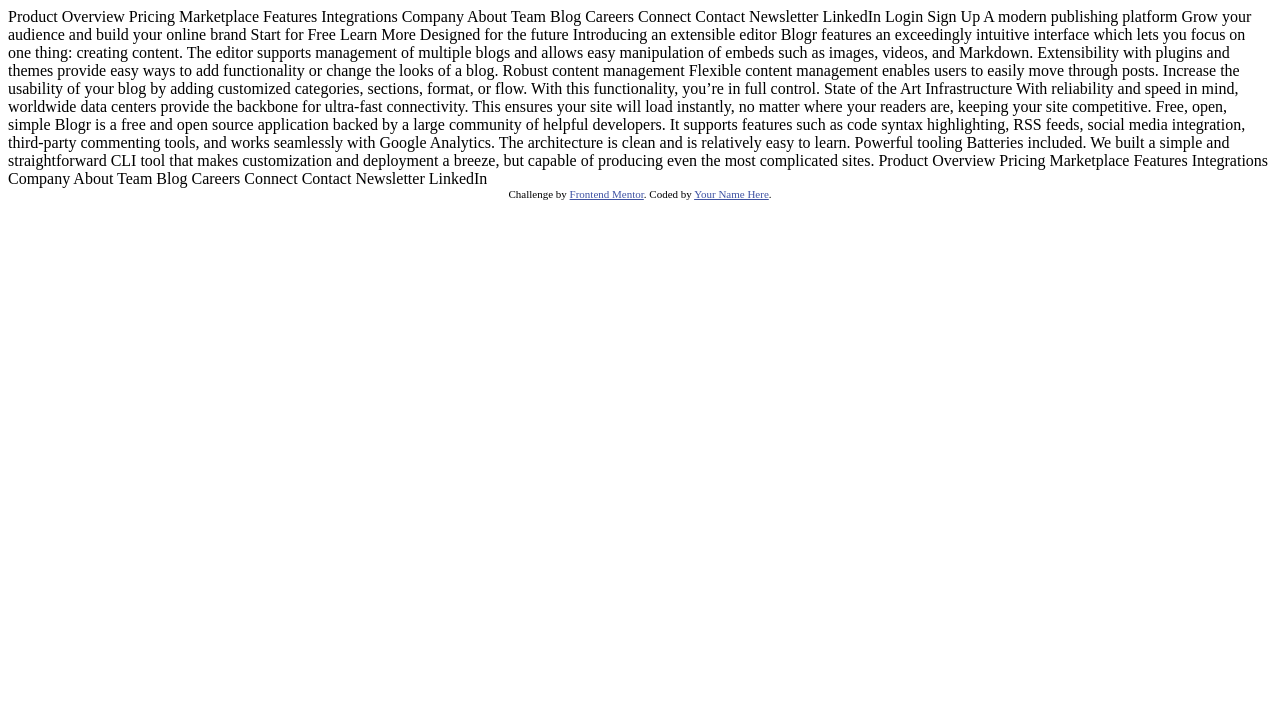
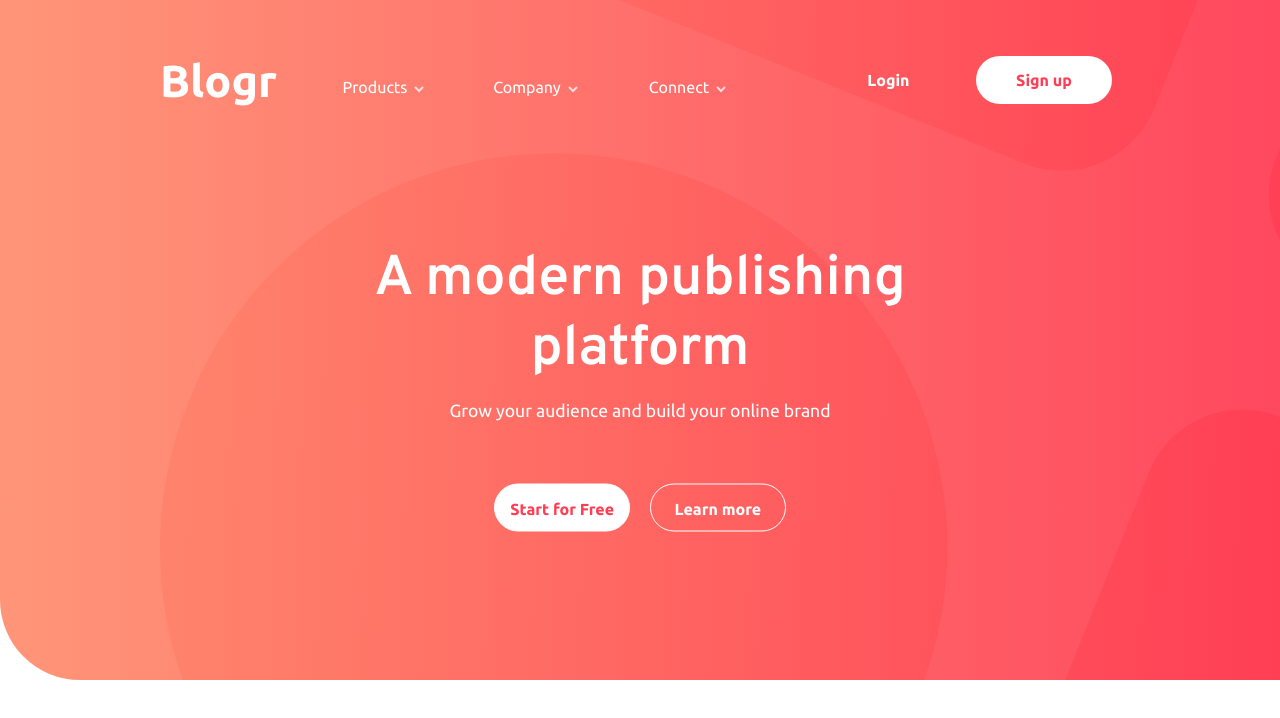
Before and after one commit to Margaretka15/BlogrLandingPage, a website: page index.html in a window 1280 px wide. Drawn offline with Linux system fonts and the light colour scheme.

Commit message:
Style the header

```diff
--- a/index.html
+++ b/index.html
@@ -5,20 +5,72 @@
   <meta name="viewport" content="width=device-width, initial-scale=1.0"> <!-- displays site properly based on user's device -->
 
   <link rel="icon" type="image/png" sizes="32x32" href="./images/favicon-32x32.png">
+  <link rel="preconnect" href="https://fonts.googleapis.com">
+  <link rel="preconnect" href="https://fonts.gstatic.com" crossorigin>
+  <link href="https://fonts.googleapis.com/css2?family=Overpass:wght@300;600&family=Ubuntu:wght@400;500;700&display=swap" rel="stylesheet">
 
-  <title>Frontend Mentor | [Blogr]</title>
+  <title>Frontend Mentor | Blogr</title>
+  <link rel="stylesheet" href="css/style.css">
 
-  <!-- Feel free to remove these styles or customise in your own stylesheet 👍 -->
-  <style>
-    .attribution { font-size: 11px; text-align: center; }
-    .attribution a { color: hsl(228, 45%, 44%); }
-  </style>
 </head>
 <body>
-  Product
 
-  Overview
-  Pricing
+  <header class="header">
+
+
+    <div class="header__nav-wrapper">
+
+      <div class="header__logo">Blogr</div>
+
+      <nav class="header__nav">
+
+        <ul class="header__nav-list">
+          <li>
+            <a href="#" class="link header__link">Products <i class="arrow"><svg xmlns="http://www.w3.org/2000/svg" width="10" height="7">
+              <path fill="none" stroke="#fff" stroke-width="2" opacity=".75" d="M1 1l4 4 4-4" /></svg></i> </a>
+          </li>
+          <li>
+            <a href="#" class="link header__link">Company
+              <i class="arrow"><svg xmlns="http://www.w3.org/2000/svg" width="10" height="7">
+                <path fill="none" stroke="#fff" stroke-width="2" opacity=".75" d="M1 1l4 4 4-4" /></svg></i>
+            </a>
+          </li>
+          <li>
+            <a href="#" class="link header__link">Connect
+              <i class="arrow"><svg xmlns="http://www.w3.org/2000/svg" width="10" height="7">
+                <path fill="none" stroke="#fff" stroke-width="2" opacity=".75" d="M1 1l4 4 4-4" /></svg></i>
+            </a>
+          </li>
+        </ul>
+      </nav>
+
+      <div class="nav__buttons-box">
+
+        <a href="#" class="button button--transparent">Login</a>
+        <a href="#" class="button button button--white">Sign up</a>
+      </div>
+    </div>
+
+
+    <div class="header__text-box margin-top-medium">
+
+      <h1 class="heading-primary">
+        <span class="heading-primary--main">
+          A modern publishing platform
+        </span>
+      </h1>
+      <h2 class="heading-primary--sub margin-bottom-big"> Grow your audience and build your online brand</h2>
+
+
+      <a href="#" class="button button--white button--outlined button--animated">Start for Free</a> <!--perhaps too many classes here? ;) -->
+      <a href="#" class="button button--transparent button--outlined  button--animated">Learn more</a>
+    </div>
+  </header>
+
+
+
+<!--
+
   Marketplace
   Features
   Integrations
@@ -95,5 +147,6 @@
     Challenge by <a href="https://www.frontendmentor.io?ref=challenge" target="_blank">Frontend Mentor</a>.
     Coded by <a href="#">Your Name Here</a>.
   </div>
+  -->
 </body>
 </html>
--- /dev/null
+++ b/sass/abstracts/_variables.scss
@@ -0,0 +1,28 @@
+//## Colors
+
+
+//### Primary
+
+$color-primary-red: hsl(356, 100%, 66%);
+$color-primary-light-red: hsl(355, 100%, 74%);
+$color-primary-dark-blue: hsl(208, 49%, 24%);
+
+
+//### Neutral
+
+$color-white:hsl(0, 0%, 100%);
+$color-grayish-blue: hsl(240, 2%, 79%);
+$color-dark-grayish-blue: hsl(207, 13%, 34%);
+$color-dark-blue:  hsl(240, 10%, 16%);
+$color-black: hsl(0, 0%, 0%);
+
+//### Gradient
+//   Background gradient - Intro/CTA mobile nav:
+
+$color-gradient-lighter-red:  hsl(13, 100%, 72%);
+$color-gradient-red: hsl(353, 100%, 62%);
+
+// Background gradient - body:
+
+$color-gradient-gray-blue:  hsl(237, 17%, 21%);
+$color-gradient-desaturated-blue: hsl(237, 23%, 32%);
--- /dev/null
+++ b/sass/base/_base.scss
@@ -0,0 +1,5 @@
+* {
+  box-sizing: border-box;
+  margin: 0;
+  padding: 0;
+}
--- /dev/null
+++ b/sass/base/_typography.scss
@@ -0,0 +1,21 @@
+body{
+  font-size: 16px;
+  //font-family: "Overpass", sans-serif;
+  font-family: 'Ubuntu', sans-serif;
+}
+
+.heading-primary{
+  text-align: center;
+  font-family: "Overpass", sans-serif;
+  &--main{
+    display: block;
+    font-size: 3.5rem;
+    margin-bottom: 1rem;
+
+  }
+  &--sub{
+    display: block;
+    font-size: 1.1rem;
+    font-weight: 300;
+  }
+}
--- /dev/null
+++ b/sass/base/_utilities.scss
@@ -0,0 +1,19 @@
+.margin-top-big{
+  margin-top: 4rem;
+}
+.margin-top-medium{
+  margin-top: 3rem;
+}
+.margin-top-small{
+  margin-top: 2rem;
+}
+
+.margin-bottom-big{
+  margin-bottom: 4rem !important;
+}
+.margin-bottom-medium{
+  margin-bottom: 3rem !important;
+}
+.margin-bottom-small{
+  margin-bottom: 2rem !important;
+}
--- /dev/null
+++ b/sass/components/_button.scss
@@ -0,0 +1,56 @@
+.button{
+  line-height: 3rem;
+  &,
+  &:link,
+  &-visited{
+
+    width: 8.5rem;
+    display: inline-block;
+    height: 3rem;
+    //padding: 1rem 0;
+    text-align: center;
+    text-decoration: none;
+    font-weight: 700;
+    border-radius: 1.9rem;
+    margin: 0 .5rem;
+
+    transition: all .2s;
+
+  }
+  &--animated{
+    &:hover {
+      transform: translateY(-.3rem);
+
+    }
+    &:active,
+    &:focus{
+      transform: translateY(-.1rem);
+    }
+  }
+
+  &--white{
+    color: $color-gradient-red;
+    background-color: $color-white;
+
+    &:hover{
+      background-color: $color-primary-light-red;
+      color: $color-white;
+    }
+  }
+
+  &--transparent{
+    color: white;
+
+    &:hover{
+      color: $color-primary-light-red;
+      background-color: white;
+    }
+  }
+
+  &--outlined{
+    border: 1px solid $color-white;
+    &:hover{
+      border: 1px solid transparent;
+    }
+  }
+}
--- /dev/null
+++ b/sass/layout/_header.scss
@@ -0,0 +1,76 @@
+.header{
+  height: 85vh;
+  width: 100%;
+  padding-top: 3.5rem;
+  background-image: linear-gradient(to right, rgba($color-gradient-lighter-red, .94),  rgba($color-gradient-red, .94)), url("../images/bg-pattern-intro.svg");
+  background-size: auto;
+  background-position: 23% 52%;
+
+  border-bottom-left-radius: 10vh;
+  position: relative;
+  text-align: center;
+  &__nav-wrapper{
+    display: flex;
+    flex-direction: row;
+    align-items: center;
+    padding:0 10rem;
+  }
+  &__nav{
+    display: flex;
+    flex-direction: row;
+    align-self: flex-end;
+    .header__nav-list{
+      display: flex;
+      flex-grow: 2;
+      list-style: none;
+      margin-bottom: .5rem;
+
+        li{
+          display: block;
+          padding: 0 2rem;
+          color: white;
+          width: 9.5rem;
+
+
+        }
+      }
+
+    a:link,
+    a:visited {
+      text-decoration: none;
+      display: inline-block;
+      color: white;
+      &:hover{
+        text-decoration: underline;
+        font-weight: 500;
+      }
+    }
+
+
+  }
+  .nav__buttons-box{
+      margin-left: auto;
+  }
+
+  &__text-box{
+    position: absolute;
+    color: white;
+    top: 50%;
+    left: 50%;
+    transform: translate(-50%, -50%);
+
+  }
+  &__logo{
+    font-weight: 700;
+    font-size: 2.8rem;
+    line-height: 2.8rem;
+    margin-right: 2rem;
+    color: white;
+
+  }
+  .arrow{
+    margin: .2rem;
+  }
+
+
+}
--- /dev/null
+++ b/sass/main.scss
@@ -0,0 +1,8 @@
+@import "abstracts/variables";
+@import "base/base";
+@import "base/typography";
+
+@import "layout/header";
+@import "components/button";
+
+@import "base/utilities";
```
Also changed, not shown: css/style.css (added).
